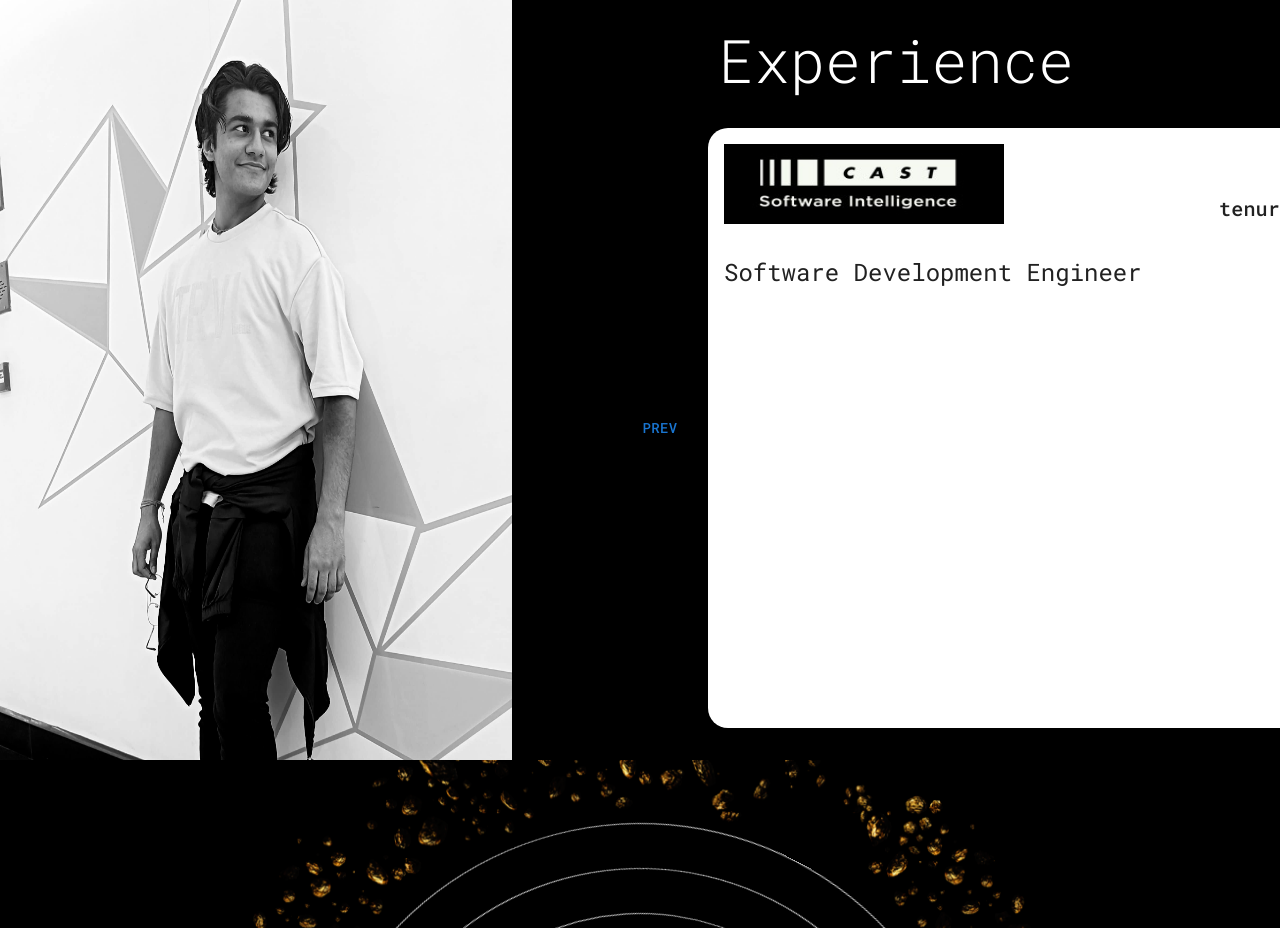
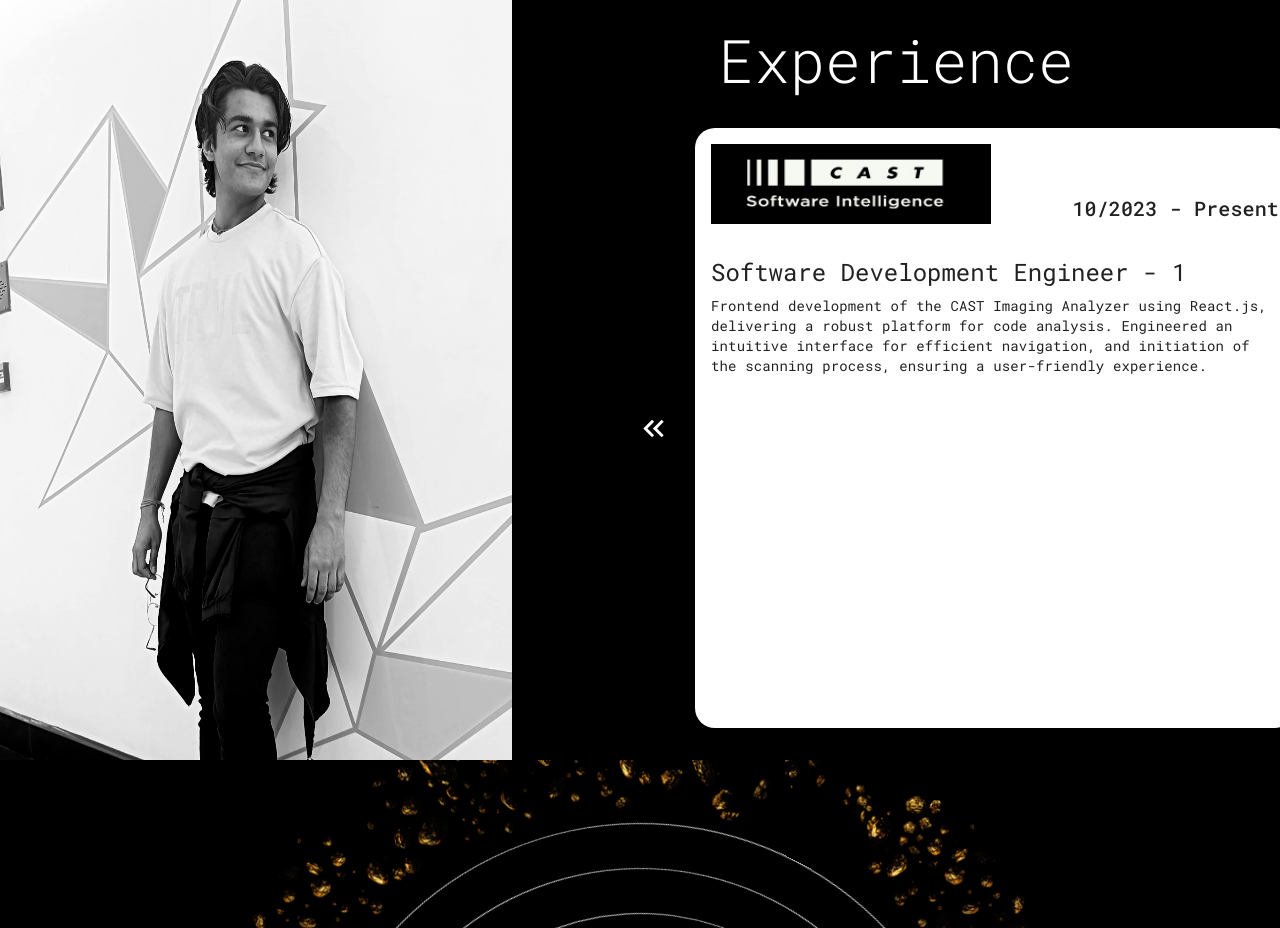
Before and after one commit to AdityaSharma224/Portfolio, a React (Create React App) app: page / in a window 1280 px wide. Shown: the part 840-1768 px from the top of the page. Built offline with nearby package versions, Linux system fonts and the light colour scheme.

Commit message:
articles section

```diff
--- a/src/app/experience/experience-component.jsx
+++ b/src/app/experience/experience-component.jsx
@@ -1,8 +1,8 @@
-import React from "react";
+import React, { useState } from "react";
 import Stack from "@mui/material/Stack";
 import useStyles from "./experience-styles";
 import MyAboutImage from "../../assets/about-image.jpg";
-import { Typography } from "@mui/material";
+import { IconButton, Typography } from "@mui/material";
 import GFGIcon from "../../assets/gfg.png";
 import CASTIcon from "../../assets/cast.png";
 import CONTLOIcon from "../../assets/contlo.png";
@@ -13,56 +13,44 @@ import {
 } from "../constants";
 import Card from "@mui/material/Card";
 import CardContent from "@mui/material/CardContent";
-import CardMedia from "@mui/material/CardMedia";
 import { CardActionArea } from "@mui/material";
-import Button from "@mui/material/Button";
+import KeyboardDoubleArrowRightIcon from "@mui/icons-material/KeyboardDoubleArrowRight";
+import KeyboardDoubleArrowLeftIcon from "@mui/icons-material/KeyboardDoubleArrowLeft";
 
 const ExperienceComponent = () => {
   const classes = useStyles();
+  const [currentIndex, setCurrentIndex] = useState(0);
 
   const experiences = [
     {
-      icon: (
-        <Stack
-          component={"img"}
-          borderRadius={"20px"}
-          src={CASTIcon}
-          className={classes.cLogo}
-        />
-      ),
-      year: "10/2023  -  Present",
+      icon: CASTIcon,
+      year: "10/2023 - Present",
       title: "Software Development Engineer - 1",
       description: CAST_DESCRIPTION,
     },
     {
-      icon: (
-        <Stack
-          component={"img"}
-          borderRadius={"20px"}
-          src={CONTLOIcon}
-          height={"50px"}
-          width={"120px"}
-        />
-      ),
-      year: "07/2023  -  10/2023",
+      icon: CONTLOIcon,
+      year: "07/2023 - 10/2023",
       title: "Software Development Engineer Intern",
       description: CONTLO_DESCRIPTION,
     },
     {
-      icon: (
-        <Stack
-          component={"img"}
-          borderRadius={"20px"}
-          src={GFGIcon}
-          height={"50px"}
-          width={"200px"}
-        />
-      ),
-      year: "10/2022  -  06/2023",
+      icon: GFGIcon,
+      year: "10/2022 - 06/2023",
       title: "Member of Technical Staff Intern",
       description: GFG_DESCRIPTION,
     },
   ];
+
+  const goToPrevCard = () => {
+    setCurrentIndex(
+      (prevIndex) => (prevIndex - 1 + experiences.length) % experiences.length
+    );
+  };
+
+  const goToNextCard = () => {
+    setCurrentIndex((prevIndex) => (prevIndex + 1) % experiences.length);
+  };
 
   return (
     <Stack className={classes.wrapper} id="experience">
@@ -73,7 +61,7 @@ const ExperienceComponent = () => {
           width={"40%"}
           height={"100%"}
           alt="myimage"
-        ></img>
+        />
         <Stack className={classes.aboutWrapper}>
           <Stack className={classes.experienceWrapper}>
             <Typography
@@ -91,32 +79,66 @@ const ExperienceComponent = () => {
                 fontWeight: { xs: 700, sm: 700, md: 700, lg: 700, xl: 700 },
               }}
             >
-              {"Experience"}
+              Experience
             </Typography>
             <Stack
               sx={{ height: "100%", width: "100%", alignItems: "center" }}
               flexDirection={"row"}
               gap={2}
-              borderRadius={'20px'}
+              borderRadius={"20px"}
             >
-              <Button>{"Prev"}</Button>
-              <Card sx={{ maxWidth: 600, minWidth:600,height: 600, borderRadius:'20px' }}>
-                <CardActionArea sx={{borderRadius:'20px'}}>
-                   <Stack padding={2} flexDirection={'row'} alignItems={'flex-end'} justifyContent={'space-between'} sx={{borderRadius:'20px'}}>
-                    <img src={CASTIcon} height={'80px'} width={'280px'}></img>
-                    <Typography variant="h6">{'tenure'}</Typography>
+              <IconButton onClick={goToPrevCard}>
+                <KeyboardDoubleArrowLeftIcon
+                  htmlColor="#fff"
+                  fontSize="large"
+                />
+              </IconButton>
+              {experiences.map(
+                (experience, index) =>
+                  index === currentIndex && (
+                    <Card
+                      key={index}
+                      sx={{
+                        maxWidth: 600,
+                        minWidth: 600,
+                        height: 600,
+                        borderRadius: "20px",
+                      }}
+                    >
+                      <CardActionArea sx={{ borderRadius: "20px" }}>
+                        <Stack
+                          padding={2}
+                          flexDirection={"row"}
+                          alignItems={"flex-end"}
+                          justifyContent={"space-between"}
+                          sx={{ borderRadius: "20px" }}
+                        >
+                          <img
+                            src={experience.icon}
+                            height={"80px"}
+                            width={"280px"}
+                            alt={experience.title}
+                          />
+                          <Typography variant="h6">{experience.year}</Typography>
                         </Stack>
                         <CardContent>
                           <Typography gutterBottom variant="h5" component="div">
-                      {'Software Development Engineer'}
+                            {experience.title}
                           </Typography>
                           <Typography variant="body2" color="text">
-                      {''}
+                            {experience.description}
                           </Typography>
                         </CardContent>
                       </CardActionArea>
                     </Card>
-              <Button>{"Next"}</Button>
+                  )
+              )}
+              <IconButton onClick={goToNextCard}>
+                <KeyboardDoubleArrowRightIcon
+                  htmlColor="#fff"
+                  fontSize="large"
+                />
+              </IconButton>
             </Stack>
           </Stack>
         </Stack>
```
Lines whose indentation alone changed are shown as unchanged.
